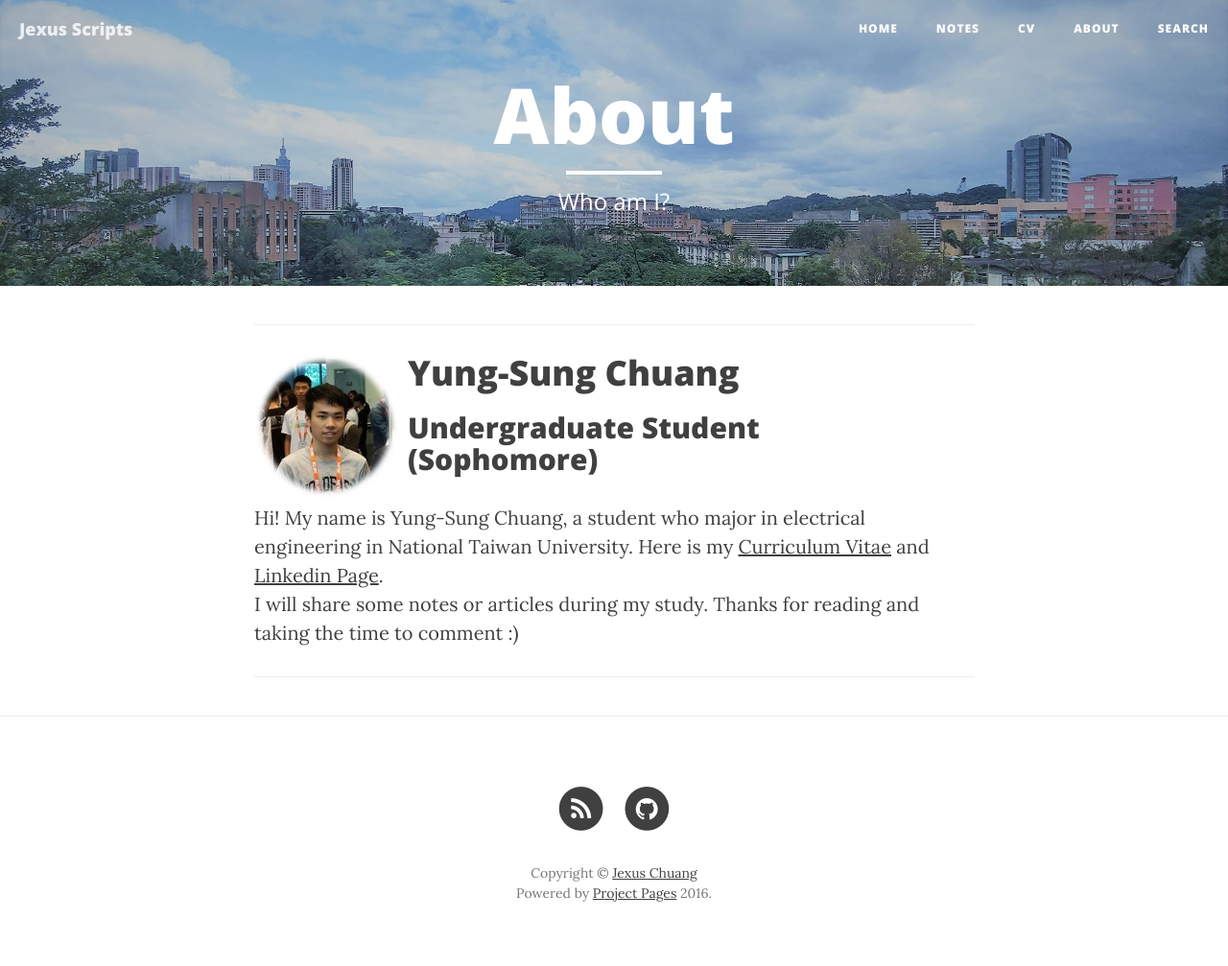
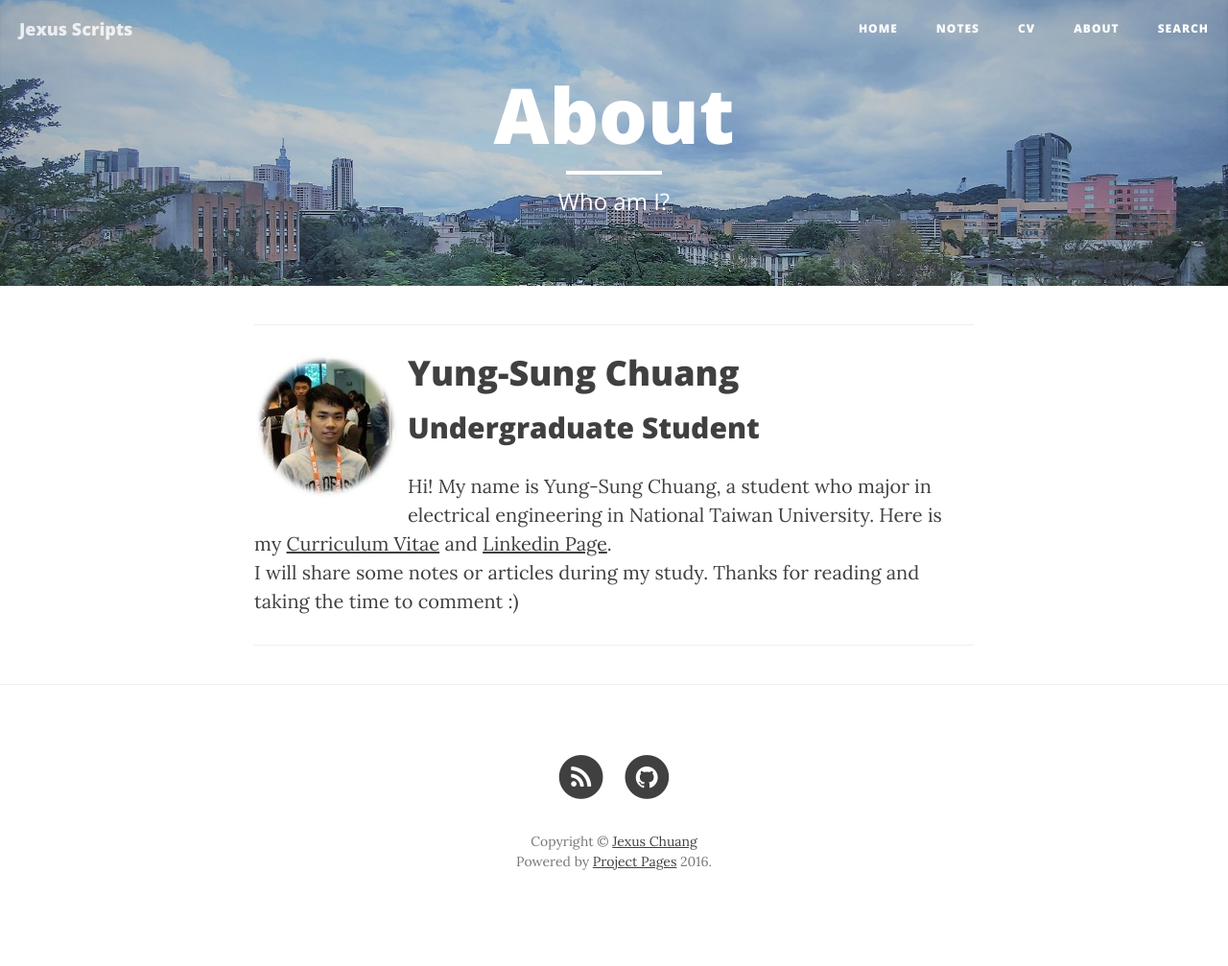
Before and after one commit to voidism/voidism.github.io, a Jekyll site: the page built from about.md, in a window 1280 px wide. Shown: the whole page at 96% size. Built offline with Jekyll 4.4.1, drawn with Linux system fonts in a browser that asks for light colours; nearby versions of some CDN libraries; after the commit the page ends 974 px from its top, so only the background shows below that.

Commit message:
mod about

```diff
--- a/_data/members.yml
+++ b/_data/members.yml
@@ -1,7 +1,7 @@
 # Members
 
 - name: Yung-Sung Chuang
-  role: Undergraduate Student<br>(Sophomore)
+  role: Undergraduate Student<br>
   img: ../img/Jexus.jpg
   github:
   gplus:
```
